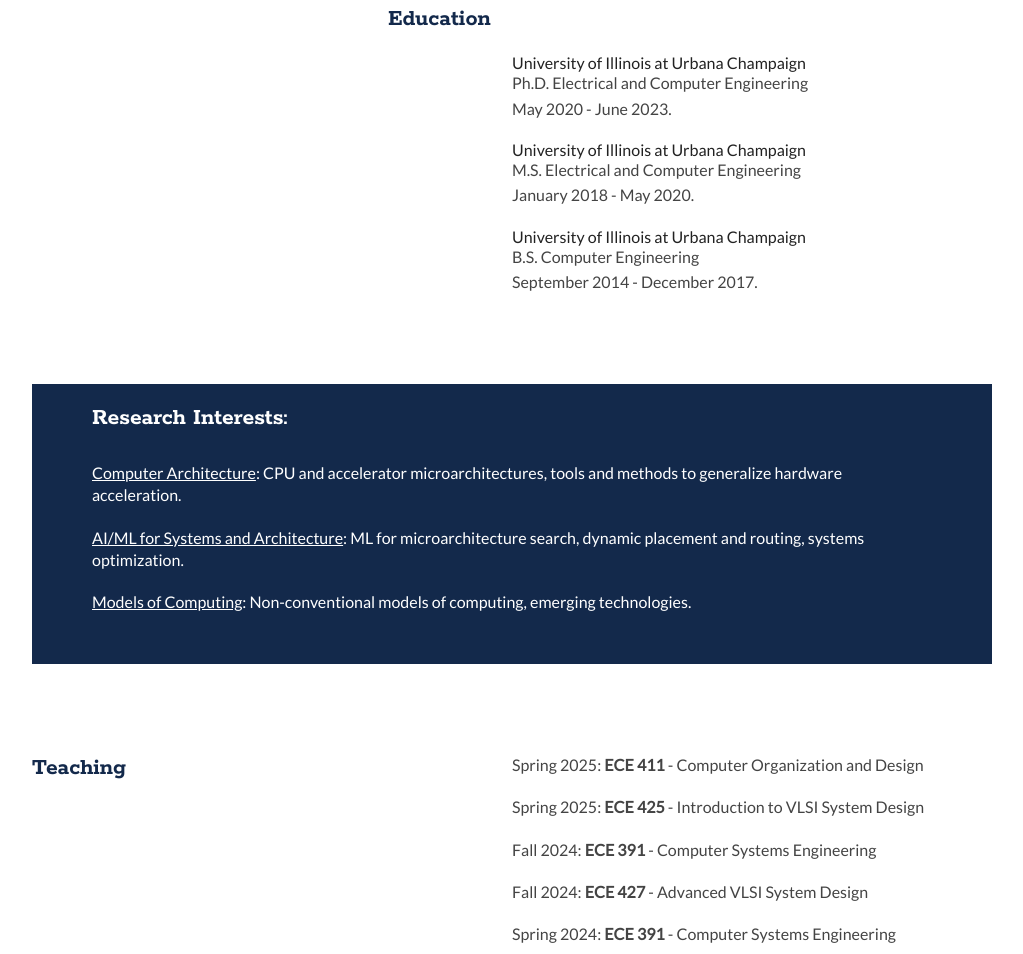
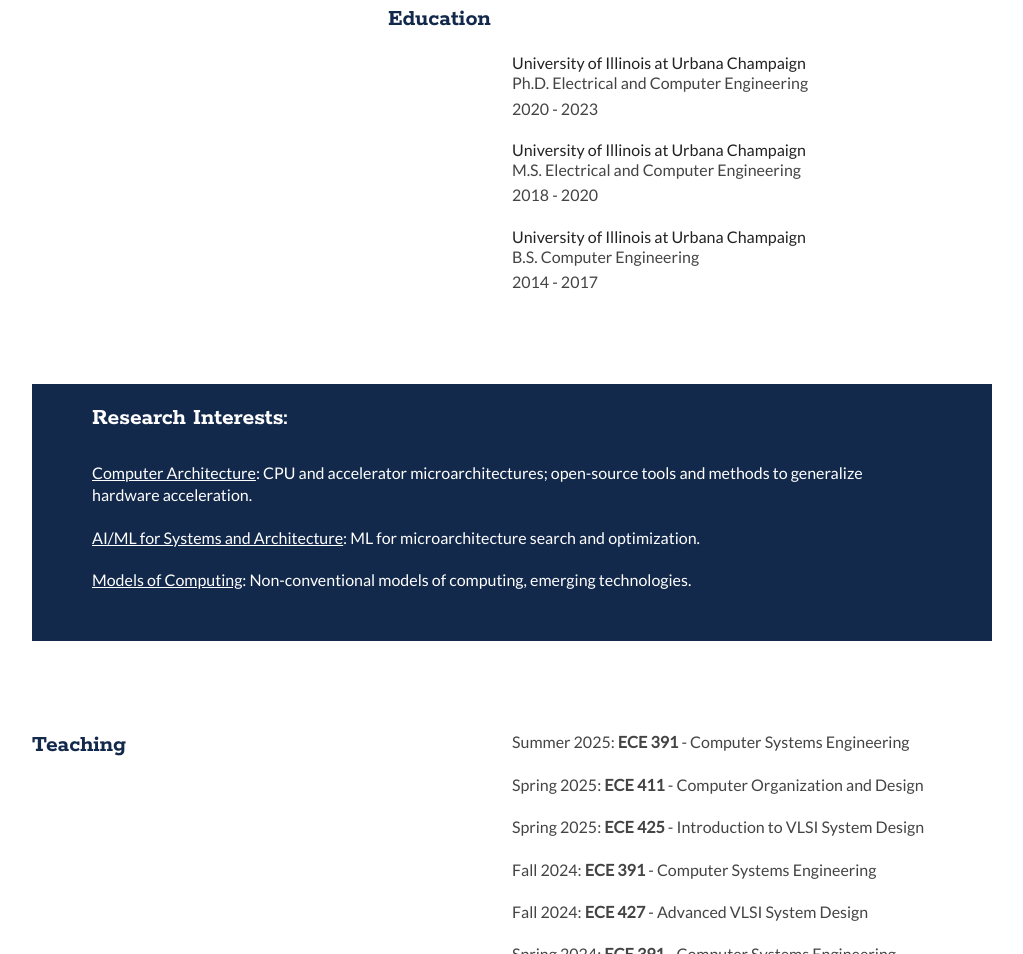
Before and after one commit to wdongkai/wdongkai.github.io, a plain HTML site: page index.html in a window 1280 px wide. Shown: the part 497-1451 px from the top of the page, without its empty margins (128-1151 px from the left). Drawn offline with Linux system fonts and the light colour scheme.

Commit message:
Update index.html
update

```diff
--- a/index.html
+++ b/index.html
@@ -58,19 +58,19 @@
 					<article>
 						<h5>University of Illinois at Urbana Champaign</h5>
 						<p class="subDetails">Ph.D. Electrical and Computer Engineering</p>
-						<p>May 2020 - June 2023.</p>
+						<p>2020 - 2023</p>
 					</article>
 
 					<article>
 						<h5>University of Illinois at Urbana Champaign</h5>
 						<p class="subDetails">M.S. Electrical and Computer Engineering</p>
-						<p>January 2018 - May 2020.</p>
+						<p>2018 - 2020</p>
 					</article>
 
 					<article>
 						<h5>University of Illinois at Urbana Champaign</h5>
 						<p class="subDetails">B.S. Computer Engineering</p>
-						<p>September 2014 - December 2017.</p>
+						<p>2014 - 2017</p>
 					</article>
 				</article>
 			<div class="clear"></div>
@@ -83,8 +83,8 @@
 				</div>
 
 				<div id="interestsMain">
-					<p style = "color:white;"><u>Computer Architecture</u>: CPU and accelerator microarchitectures, tools and methods to generalize hardware acceleration.</p>
-					<p style = "color:white;"><u>AI/ML for Systems and Architecture</u>: ML for microarchitecture search, dynamic placement and routing, systems optimization.</p>
+					<p style = "color:white;"><u>Computer Architecture</u>: CPU and accelerator microarchitectures; open-source tools and methods to generalize hardware acceleration.</p>
+					<p style = "color:white;"><u>AI/ML for Systems and Architecture</u>: ML for microarchitecture search and optimization.</p>
 					<p style = "color:white;"><u>Models of Computing</u>: Non-conventional models of computing, emerging technologies.</p>
 				</div>
 			</article>
@@ -98,6 +98,7 @@
 				</div>
 
 				<div class="sectionContent">
+					<p>Summer 2025: <b>ECE 391</b> - Computer Systems Engineering</p>
 					<p>Spring 2025: <b>ECE 411</b> - Computer Organization and Design</p>
 					<p>Spring 2025: <b>ECE 425</b> - Introduction to VLSI System Design</p>
 					<p>Fall 2024: <b>ECE 391</b> - Computer Systems Engineering</p>
```
